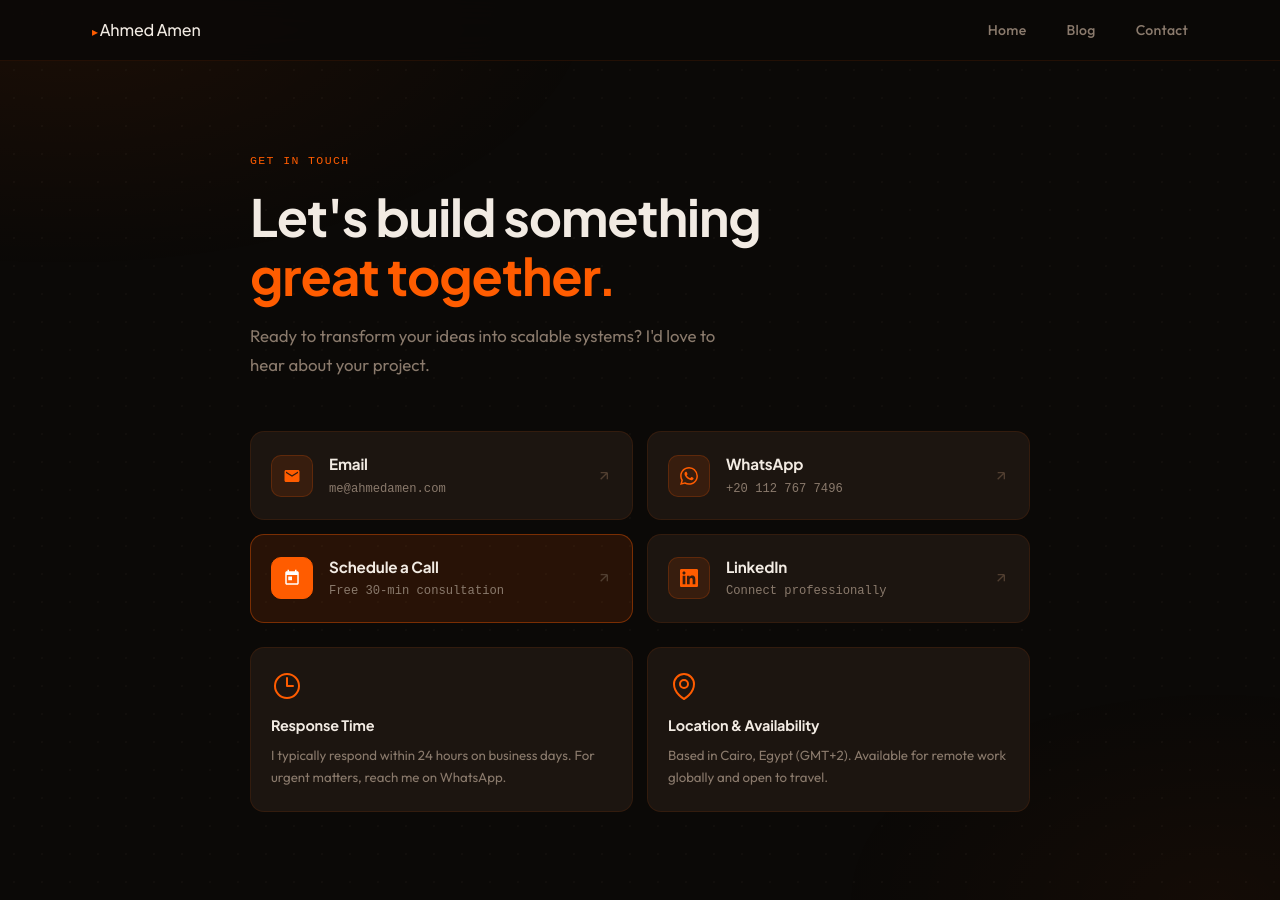
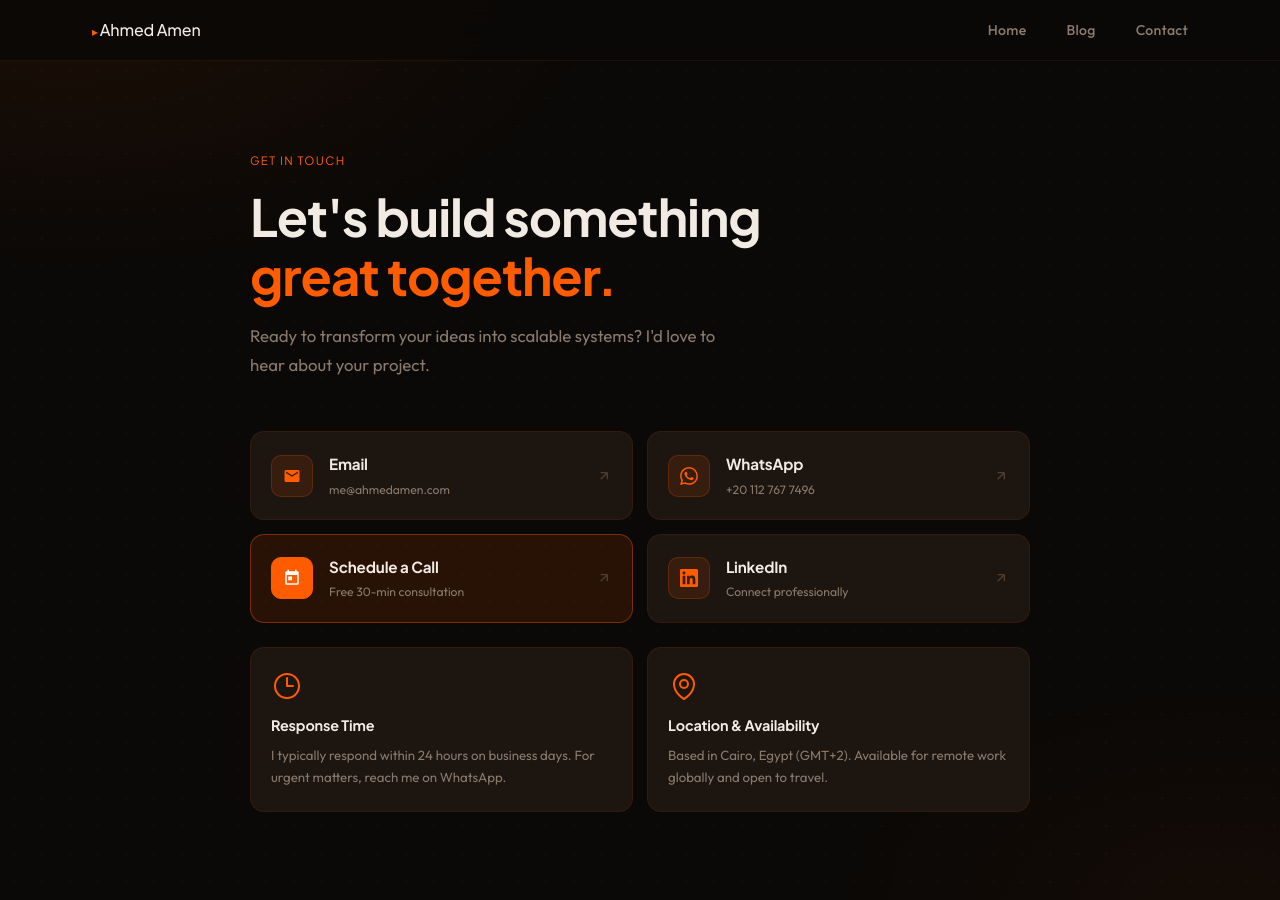
Before and after one commit to ahmed1amen/me, a Jekyll site: the page built from contact.html, in a window 1280 px wide. Built offline with Jekyll 4.4.1, drawn with Linux system fonts in a browser that asks for light colours; nearby versions of some CDN libraries.

Commit message:
Refactor contact page styles: update font families for improved consistency and readability

```diff
--- a/contact.html
+++ b/contact.html
@@ -103,7 +103,7 @@ description: "Get in touch with Ahmed Amen Ramadan. Ready to transform your idea
 }
 
 .contact-eyebrow {
-  font-family: "DM Mono", monospace;
+  font-family: "Plus Jakarta Sans", sans-serif;
   font-size: 0.72rem;
   color: var(--accent);
   text-transform: uppercase;
@@ -231,7 +231,7 @@ description: "Get in touch with Ahmed Amen Ramadan. Ready to transform your idea
 }
 
 .method-content p {
-  font-family: "DM Mono", monospace;
+  font-family: "Outfit", sans-serif;
   font-size: 0.76rem;
   color: var(--text-secondary);
   margin: 0;
```
